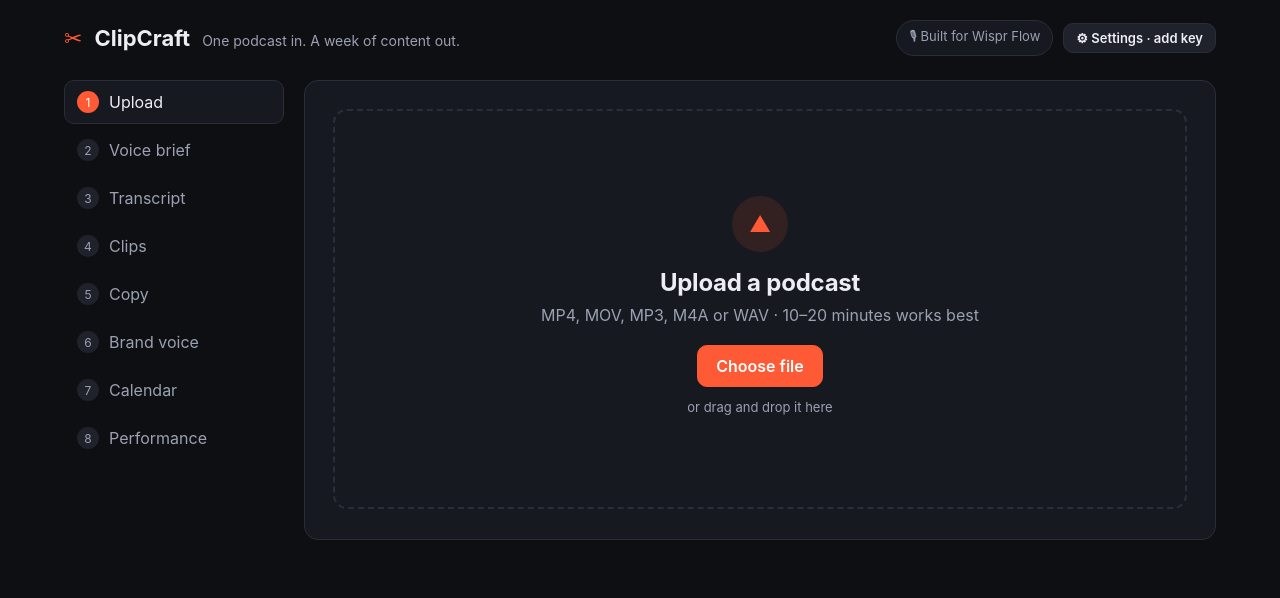
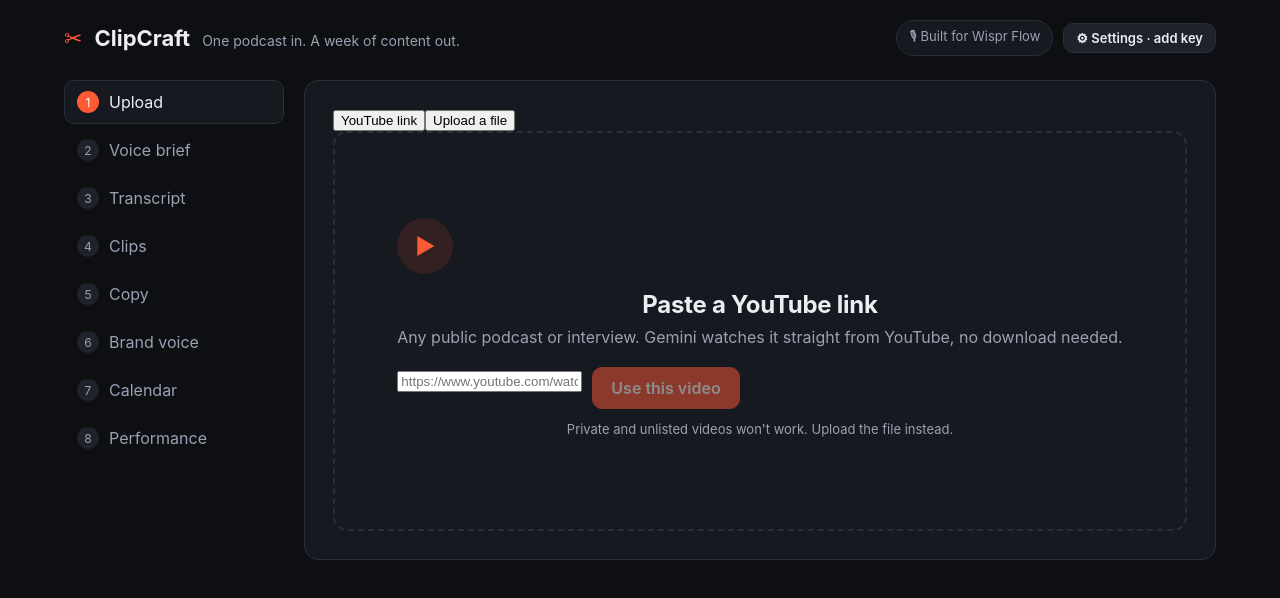
Before and after one commit to theakshai/productspace-hackathon, a React (Vite) app: page / in a window 1280 px wide. Shown: the top 598 px of the page. Built offline with nearby package versions, Linux system fonts and the light colour scheme.

Commit message:
F1b: paste a YouTube link as the podcast source

```diff
--- a/src/components/UploadPanel.jsx
+++ b/src/components/UploadPanel.jsx
@@ -1,5 +1,5 @@
 import { useEffect, useRef, useState } from 'react'
-import { uploadFile } from '../lib/gemini.js'
+import { fetchYouTubeTitle, parseYouTubeId, uploadFile } from '../lib/gemini.js'
 
 const ACCEPT = 'video/*,audio/*'
 
@@ -13,6 +13,7 @@ export function formatTime(totalSeconds) {
 }
 
 function formatSize(bytes) {
+  if (!Number.isFinite(bytes)) return ''
   if (bytes > 1e9) return `${(bytes / 1e9).toFixed(2)} GB`
   return `${(bytes / 1e6).toFixed(1)} MB`
 }
@@ -25,7 +26,60 @@ function lengthNote(duration) {
   return { kind: 'ok', text: 'Good length for clipping.' }
 }
 
+function YouTubeForm({ onPick }) {
+  const [url, setUrl] = useState('')
+  const [error, setError] = useState(null)
+  const [busy, setBusy] = useState(false)
+
+  async function submit(e) {
+    e.preventDefault()
+    const id = parseYouTubeId(url)
+    if (!id) {
+      setError("That doesn't look like a YouTube link. Try something like https://www.youtube.com/watch?v=…")
+      return
+    }
+    setError(null)
+    setBusy(true)
+    const title = await fetchYouTubeTitle(id)
+    setBusy(false)
+    onPick({
+      source: 'youtube',
+      kind: 'youtube',
+      youtubeId: id,
+      url: `https://www.youtube.com/watch?v=${id}`,
+      fileName: title || 'YouTube video',
+      size: null,
+      duration: null,
+      gemini: { uri: `https://www.youtube.com/watch?v=${id}`, mimeType: null, expiresAt: null },
+    })
+  }
+
+  return (
+    <form className="yt-form" onSubmit={submit}>
+      <div className="dropzone-icon" aria-hidden="true">▶</div>
+      <h2>Paste a YouTube link</h2>
+      <p className="muted">Any public podcast or interview. Gemini watches it straight from YouTube, no download needed.</p>
+      <div className="row yt-row">
+        <input
+          className="yt-input"
+          value={url}
+          onChange={(e) => setUrl(e.target.value)}
+          placeholder="https://www.youtube.com/watch?v=…"
+          aria-label="YouTube link"
+          data-testid="yt-input"
+        />
+        <button className="btn primary" type="submit" disabled={!url.trim() || busy}>
+          {busy ? 'Checking…' : 'Use this video'}
+        </button>
+      </div>
+      {error && <p className="status error">{error}</p>}
+      <p className="hint">Private and unlisted videos won't work. Upload the file instead.</p>
+    </form>
+  )
+}
+
 export default function UploadPanel({ settings, media, onMediaChange, onOpenSettings, onNext }) {
+  const [mode, setMode] = useState('youtube')
   const [dragging, setDragging] = useState(false)
   const [progress, setProgress] = useState(null) // { stage, percent }
   const [error, setError] = useState(null)
@@ -50,6 +104,7 @@ export default function UploadPanel({ settings, media, onMediaChange, onOpenSett
     setError(null)
     setProgress(null)
     onMediaChange({
+      source: 'file',
       file,
       fileName: file.name,
       size: file.size,
@@ -83,12 +138,46 @@ export default function UploadPanel({ settings, media, onMediaChange, onOpenSett
     setProgress(null)
   }
 
+  function startOver() {
+    abortRef.current?.abort()
+    setProgress(null)
+    setError(null)
+    onMediaChange(null)
+  }
+
   const busy = progress && progress.stage !== 'ready'
   const ready = Boolean(media?.gemini)
+  const isYouTube = media?.kind === 'youtube'
   const note = lengthNote(media?.duration)
+
+  const fileInput = (
+    <input
+      ref={inputRef}
+      type="file"
+      accept={ACCEPT}
+      hidden
+      data-testid="file-input"
+      onChange={(e) => pick(e.target.files?.[0])}
+    />
+  )
 
   if (!media) {
     return (
+      <div className="source">
+        <div className="tabs" role="tablist">
+          <button role="tab" aria-selected={mode === 'youtube'} className={`tab ${mode === 'youtube' ? 'on' : ''}`} onClick={() => setMode('youtube')}>
+            YouTube link
+          </button>
+          <button role="tab" aria-selected={mode === 'file'} className={`tab ${mode === 'file' ? 'on' : ''}`} onClick={() => setMode('file')}>
+            Upload a file
+          </button>
+        </div>
+
+        {mode === 'youtube' ? (
+          <div className="dropzone">
+            <YouTubeForm onPick={onMediaChange} />
+          </div>
+        ) : (
           <div
             className={`dropzone ${dragging ? 'dragging' : ''}`}
             onDragOver={(e) => {
@@ -110,14 +199,9 @@ export default function UploadPanel({ settings, media, onMediaChange, onOpenSett
             </button>
             <p className="hint">or drag and drop it here</p>
             {error && <p className="status error">{error}</p>}
-        <input
-          ref={inputRef}
-          type="file"
-          accept={ACCEPT}
-          hidden
-          data-testid="file-input"
-          onChange={(e) => pick(e.target.files?.[0])}
-        />
+            {fileInput}
+          </div>
+        )}
       </div>
     )
   }
@@ -125,7 +209,17 @@ export default function UploadPanel({ settings, media, onMediaChange, onOpenSett
   return (
     <div className="upload">
       <div className="player-wrap">
-        {media.previewUrl ? (
+        {isYouTube ? (
+          <div className="yt-frame">
+            <iframe
+              src={`https://www.youtube-nocookie.com/embed/${media.youtubeId}?rel=0`}
+              title={media.fileName}
+              allow="accelerometer; autoplay; clipboard-write; encrypted-media; picture-in-picture"
+              allowFullScreen
+              data-testid="yt-player"
+            />
+          </div>
+        ) : media.previewUrl ? (
           media.kind === 'video' ? (
             <video
               className="player"
@@ -152,27 +246,33 @@ export default function UploadPanel({ settings, media, onMediaChange, onOpenSett
         <div>
           <h3 className="file-name">{media.fileName}</h3>
           <p className="muted small">
-            {media.kind === 'video' ? 'Video' : 'Audio'} · {formatTime(media.duration)} · {formatSize(media.size)}
+            {isYouTube
+              ? 'YouTube · public link'
+              : [media.kind === 'video' ? 'Video' : 'Audio', formatTime(media.duration), formatSize(media.size)]
+                  .filter(Boolean)
+                  .join(' · ')}
           </p>
-          {note && <p className={`status ${note.kind}`}>{note.text}</p>}
+          {!isYouTube && note && <p className={`status ${note.kind}`}>{note.text}</p>}
         </div>
+        <div className="row">
+          {!isYouTube && (
             <button className="btn" onClick={() => inputRef.current?.click()} disabled={busy}>
               Change file
             </button>
-        <input
-          ref={inputRef}
-          type="file"
-          accept={ACCEPT}
-          hidden
-          data-testid="file-input"
-          onChange={(e) => pick(e.target.files?.[0])}
-        />
+          )}
+          <button className="btn" onClick={startOver} disabled={busy}>
+            {isYouTube ? 'Use a different source' : 'Start over'}
+          </button>
+        </div>
+        {fileInput}
       </div>
 
       <div className="send-box">
         {ready ? (
           <>
-            <p className="status ok">✓ Sent to Gemini and ready to analyse.</p>
+            <p className="status ok">
+              {isYouTube ? '✓ Linked. Gemini will watch it straight from YouTube.' : '✓ Sent to Gemini and ready to analyse.'}
+            </p>
             <button className="btn primary" onClick={onNext}>
               Next: voice brief →
             </button>
```
Lines whose indentation alone changed are shown as unchanged.
